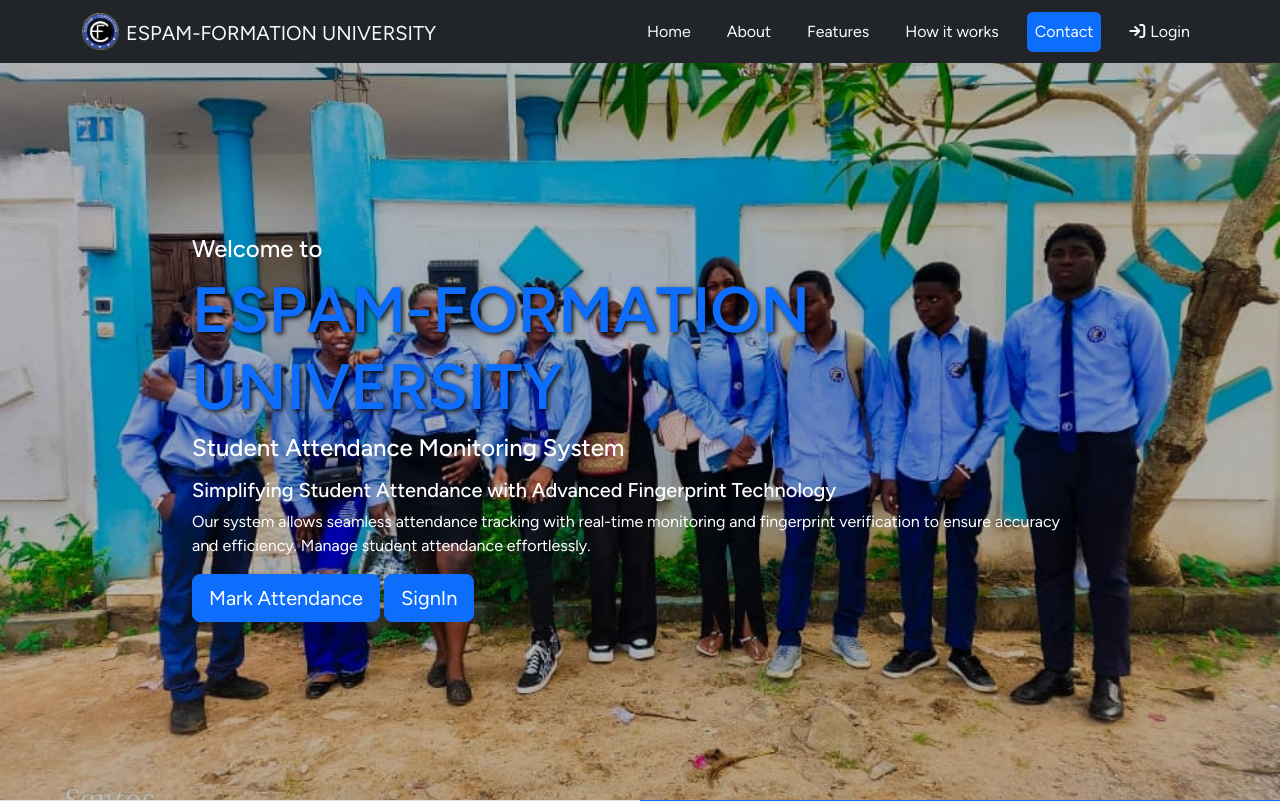
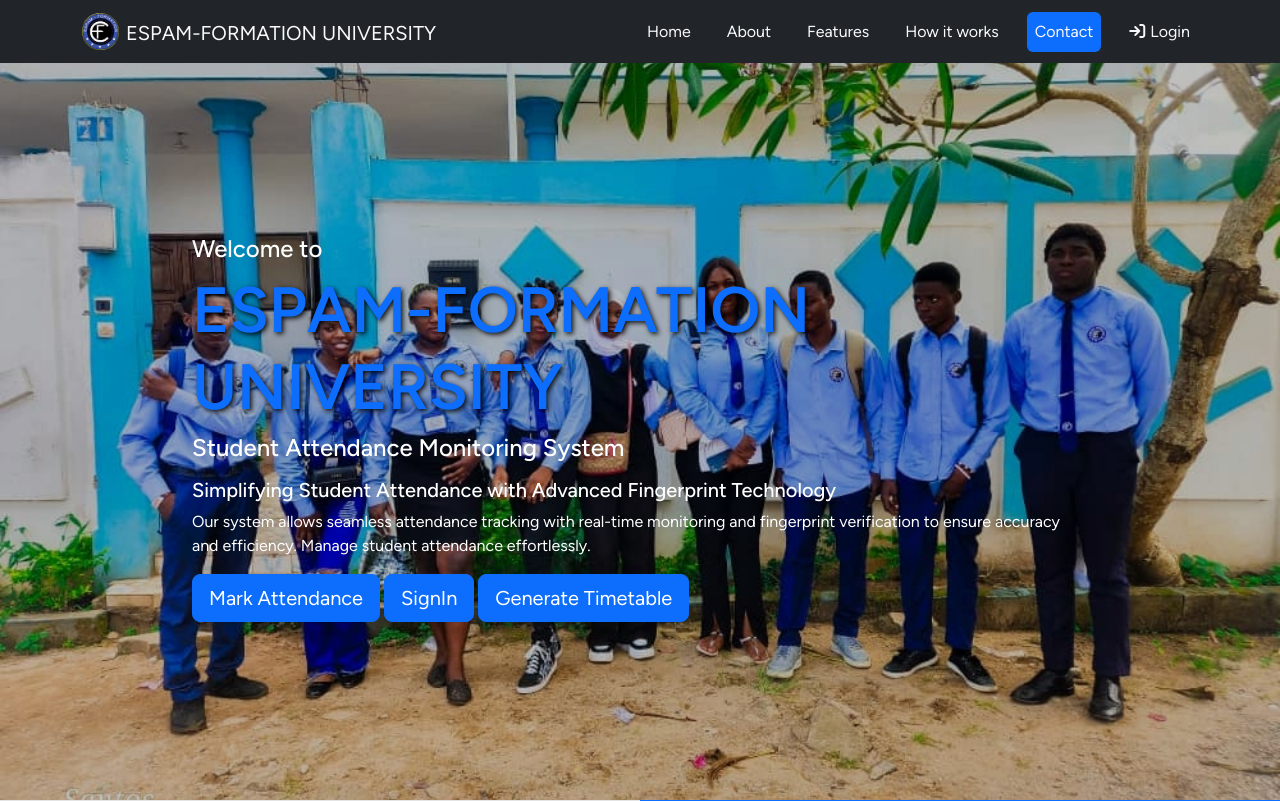
Before and after one commit to EmmanuelAyanleye/finyearbackend, a Django app: page / in a window 1280 px wide. Shown: the top 801 px of the page. Run offline with Django 5.2, Linux system fonts and the light colour scheme; parts of the project's set-up code (start-up, migrations or seed data) failed here and were passed over; some libraries are stand-ins or nearby versions.

Commit message:
Generate Timetable

```diff
--- a/home/urls.py
+++ b/home/urls.py
@@ -88,6 +88,7 @@
     path('get_student_attendance_data/', views.get_student_attendance_data, name='get_student_attendance_data'),
 
     path('get_student_summary_data/', views.get_student_summary_data, name='get_student_summary_data'),
+    path('timetable/', views.generate_timetable_pdf, name='generate_timetable'),
     path('export_student_summary_pdf/', views.export_student_summary_pdf, name='export_student_summary_pdf'),
 
     path('lecturer_report/', views.lecturer_report, name='lecturer_report'),
--- a/home/views.py
+++ b/home/views.py
@@ -992,6 +992,125 @@
                         session=student.session,
                         timestamp=current_time
                     )
+
+import io
+import os
+from datetime import datetime, time, timedelta
+from django.http import FileResponse, HttpResponse
+from django.shortcuts import get_object_or_404
+from reportlab.lib import colors
+from reportlab.lib.pagesizes import letter
+from reportlab.lib.styles import getSampleStyleSheet, ParagraphStyle
+from reportlab.platypus import SimpleDocTemplate, Table, TableStyle, Paragraph, Spacer, Image
+from .models import Course, Department  # Import Course and Department models
+from django.db.models import Q
+
+def generate_timetable_pdf(request):
+    """
+    Generates a timetable PDF based on the courses in the database.
+    """
+    try:
+        buffer = io.BytesIO()
+        doc = SimpleDocTemplate(
+            buffer,
+            pagesize=letter,
+            rightMargin=50,
+            leftMargin=50,
+            topMargin=50,
+            bottomMargin=50
+        )
+        elements = []
+        styles = getSampleStyleSheet()
+
+        # --- School Header ---
+        logo_path = os.path.join(os.path.dirname(os.path.dirname(__file__)), "static", "Images", "Espam logo.png")
+        try:
+            elements.append(Image(logo_path, width=70, height=70))
+        except:
+            pass  # Continue if logo is missing
+
+        header_style = ParagraphStyle('Header', parent=styles['Title'], fontSize=16, alignment=1, spaceAfter=6)
+        elements.append(Paragraph("ESPAM FORMATION UNIVERSITY", header_style))
+        subtext_style = ParagraphStyle('Subtext', parent=styles['Normal'], fontSize=10, alignment=1)
+        elements.append(Paragraph("Sacouba Anavie Campus, Porto-Novo, Republic of Benin", subtext_style))
+        elements.append(Paragraph("Phone: +22946436904, +2348035637035, +22956885802", subtext_style))
+        elements.append(Paragraph("Email: espamformationunicampus2@gmail.com", subtext_style))
+        elements.append(Spacer(1, 10))
+
+        # --- Timetable Title ---
+        report_title_style = ParagraphStyle('ReportTitle', parent=styles['Heading2'], fontSize=14, alignment=1, spaceAfter=10)
+        elements.append(Paragraph("COURSE TIMETABLE", report_title_style))
+        elements.append(Paragraph(f"Generated on: {datetime.now().strftime('%d %B, %Y')}", subtext_style))
+        elements.append(Spacer(1, 20))
+
+        # --- Timetable Data ---
+        # Dynamically create time slots (only start times)
+        courses = Course.objects.all().order_by('attendance_day', 'attendance_start_time')
+        all_start_times = sorted(list(set([course.attendance_start_time for course in courses])))
+
+        # Use only start times for time slots
+        time_slots = all_start_times
+        time_slot_labels = [t.strftime("%I:%M %p") for t in time_slots]
+
+        # Define days of the week
+        days_of_week = ["Monday", "Tuesday", "Wednesday", "Thursday", "Friday"]
+
+        # Create the timetable data structure
+        timetable_data = [["DAY/TIME"] + time_slot_labels]  # Header row
+        for day in days_of_week:
+            day_row = [day]
+            for time_slot in time_slots:
+                day_row.append("")  # Initialize empty cells
+            timetable_data.append(day_row)
+
+        # Populate the timetable
+        for course in courses:
+            day = course.attendance_day
+            start_time = course.attendance_start_time
+            end_time = course.attendance_end_time
+
+            # Find the correct row and column for the course
+            day_index = days_of_week.index(day) + 1  # +1 to account for the header row
+            try:
+                start_time_index = time_slots.index(start_time) + 1  # +1 to account for the "DAY/TIME" column
+            except ValueError:
+                print(f"Error: Start time {start_time} not found in time_slots.")
+                continue  # Skip this course if start time is not found
+
+            # Add course details to the cells
+            course_info = f"{course.course_code}"  # Only course code
+
+            # Add course to the start slot only
+            if timetable_data[day_index][start_time_index] == "":
+                timetable_data[day_index][start_time_index] = course_info
+            else:
+                timetable_data[day_index][start_time_index] += f"\n{course_info}"
+
+        # --- Create and Style the Table ---
+        table = Table(timetable_data, colWidths=[80] + [60] * len(time_slots))
+        table.setStyle(TableStyle([
+            ('BACKGROUND', (0, 0), (-1, 0), colors.grey),  # Header row background
+            ('TEXTCOLOR', (0, 0), (-1, 0), colors.whitesmoke),  # Header row text color
+            ('ALIGN', (0, 0), (-1, -1), 'CENTER'),  # Center align all cells
+            ('FONTNAME', (0, 0), (-1, 0), 'Helvetica-Bold'),  # Header row font
+            ('BOTTOMPADDING', (0, 0), (-1, 0), 12),  # Header row padding
+            ('BACKGROUND', (0, 1), (0, -1), colors.lightgrey), # Day column background
+            ('GRID', (0, 0), (-1, -1), 1, colors.black),  # Add grid lines
+            ('FONTSIZE', (0, 0), (-1, -1), 8),
+            ('VALIGN', (0, 0), (-1, -1), 'MIDDLE'),
+        ]))
+        elements.append(table)
+
+        # --- Build the PDF ---
+        doc.build(elements)
+        buffer.seek(0)
+
+        return FileResponse(
+            buffer, as_attachment=True, filename=f"timetable_{datetime.now().strftime('%Y%m%d_%H%M')}.pdf"
+        )
+
+    except Exception as e:
+        return HttpResponse(f"Error generating PDF: {str(e)}", status=500)
 
 
 @user_passes_test(is_admin)
--- a/templates/home/index.html
+++ b/templates/home/index.html
@@ -66,6 +66,8 @@
                 <p><h5>Simplifying Student Attendance with Advanced Fingerprint Technology</h5> <span class="d-none d-md-inline">Our system allows seamless attendance tracking with real-time monitoring and fingerprint verification to ensure accuracy and efficiency. Manage student attendance effortlessly.</span></p>
                 <a href="\mark" class="btn btn-lg btn-primary">Mark Attendance</a>
                 <a href="\login" class="btn btn-lg btn-primary">SignIn</a>
+                <a href="{% url 'generate_timetable' %}" class="btn btn-lg btn-primary">Generate Timetable</a>
+
               </div>
             </div>
 
@@ -78,6 +80,7 @@
                 <p><h5>Simplifying Student Attendance with Advanced Fingerprint Technology</h5> <span class="d-none d-md-inline">Our system allows seamless attendance tracking with real-time monitoring and fingerprint verification to ensure accuracy and efficiency. Manage student attendance effortlessly.</span></p>
                 <a href="\mark" class="btn btn-lg btn-primary">Mark Attendance</a>
                 <a href="\login" class="btn btn-lg btn-primary">SignIn</a>
+                <a href="{% url 'generate_timetable' %}" class="btn btn-lg btn-primary">Generate Timetable</a>
               </div>
             </div>
 
@@ -90,6 +93,7 @@
                 <p><h5>Simplifying Student Attendance with Advanced Fingerprint Technology</h5> <span class="d-none d-md-inline">Our system allows seamless attendance tracking with real-time monitoring and fingerprint verification to ensure accuracy and efficiency. Manage student attendance effortlessly.</span></p>
                 <a href="\mark" class="btn btn-lg btn-primary">Mark Attendance</a>
                 <a href="\login" class="btn btn-lg btn-primary">SignIn</a>
+                <a href="{% url 'generate_timetable' %}" class="btn btn-lg btn-primary">Generate Timetable</a>
               </div>
             </div>
           </div>
```
Also changed, not shown: templates/home/report.html (+26 -8 lines), db.sqlite3.
